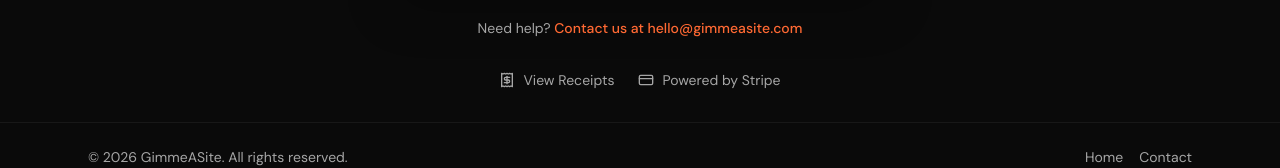
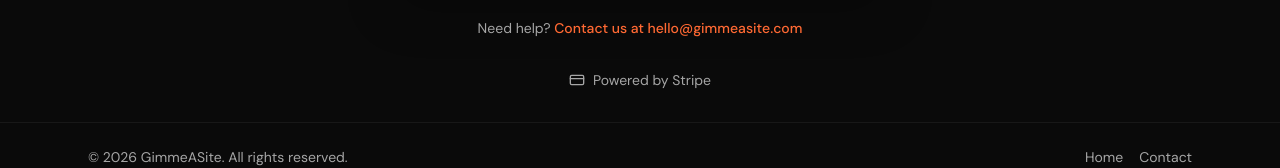
Before and after one commit to matrixfrr/GimmeASite, a Next.js app: page /billing in a window 1280 px wide. Shown: the part 632-800 px from the top of the page. Built offline with nearby package versions, Linux system fonts and the light colour scheme.

Commit message:
Clickable feature boxes, remove View Receipts, center Powered by Stripe

```diff
--- a/src/app/billing/page.tsx
+++ b/src/app/billing/page.tsx
@@ -7,7 +7,6 @@ import {
   CreditCard,
   ArrowRight,
   Loader2,
-  Receipt,
   Settings,
   FileText,
   ExternalLink,
@@ -55,18 +54,18 @@ function BillingContent() {
 
             {/* Features list */}
             <div className="grid grid-cols-1 sm:grid-cols-3 gap-4 mb-8">
-              <div className="flex flex-col items-center gap-2 p-4 rounded-xl bg-secondary/50 border border-border/50">
+              <button type="button" onClick={handleAccessPortal} className="flex flex-col items-center gap-2 p-4 rounded-xl bg-secondary/50 border border-border/50 hover:border-primary/40 hover:bg-primary/5 transition-colors w-full">
                 <Settings className="w-6 h-6 text-primary" />
                 <span className="text-sm font-medium text-center">Manage Subscription</span>
-              </div>
-              <div className="flex flex-col items-center gap-2 p-4 rounded-xl bg-secondary/50 border border-border/50">
+              </button>
+              <button type="button" onClick={handleAccessPortal} className="flex flex-col items-center gap-2 p-4 rounded-xl bg-secondary/50 border border-border/50 hover:border-primary/40 hover:bg-primary/5 transition-colors w-full">
                 <CreditCard className="w-6 h-6 text-primary" />
                 <span className="text-sm font-medium text-center">Update Payment</span>
-              </div>
-              <div className="flex flex-col items-center gap-2 p-4 rounded-xl bg-secondary/50 border border-border/50">
+              </button>
+              <button type="button" onClick={handleAccessPortal} className="flex flex-col items-center gap-2 p-4 rounded-xl bg-secondary/50 border border-border/50 hover:border-primary/40 hover:bg-primary/5 transition-colors w-full">
                 <FileText className="w-6 h-6 text-primary" />
                 <span className="text-sm font-medium text-center">View Invoices</span>
-              </div>
+              </button>
             </div>
 
             {/* Info box */}
@@ -100,11 +99,7 @@ function BillingContent() {
           </div>
 
           {/* Trust badges */}
-          <div className="mt-8 flex flex-wrap items-center justify-center gap-6 text-muted-foreground">
-            <div className="flex items-center gap-2 text-sm">
-              <Receipt className="w-4 h-4" />
-              <span>View Receipts</span>
-            </div>
+          <div className="mt-8 flex items-center justify-center text-muted-foreground">
             <div className="flex items-center gap-2 text-sm">
               <CreditCard className="w-4 h-4" />
               <span>Powered by Stripe</span>
```
